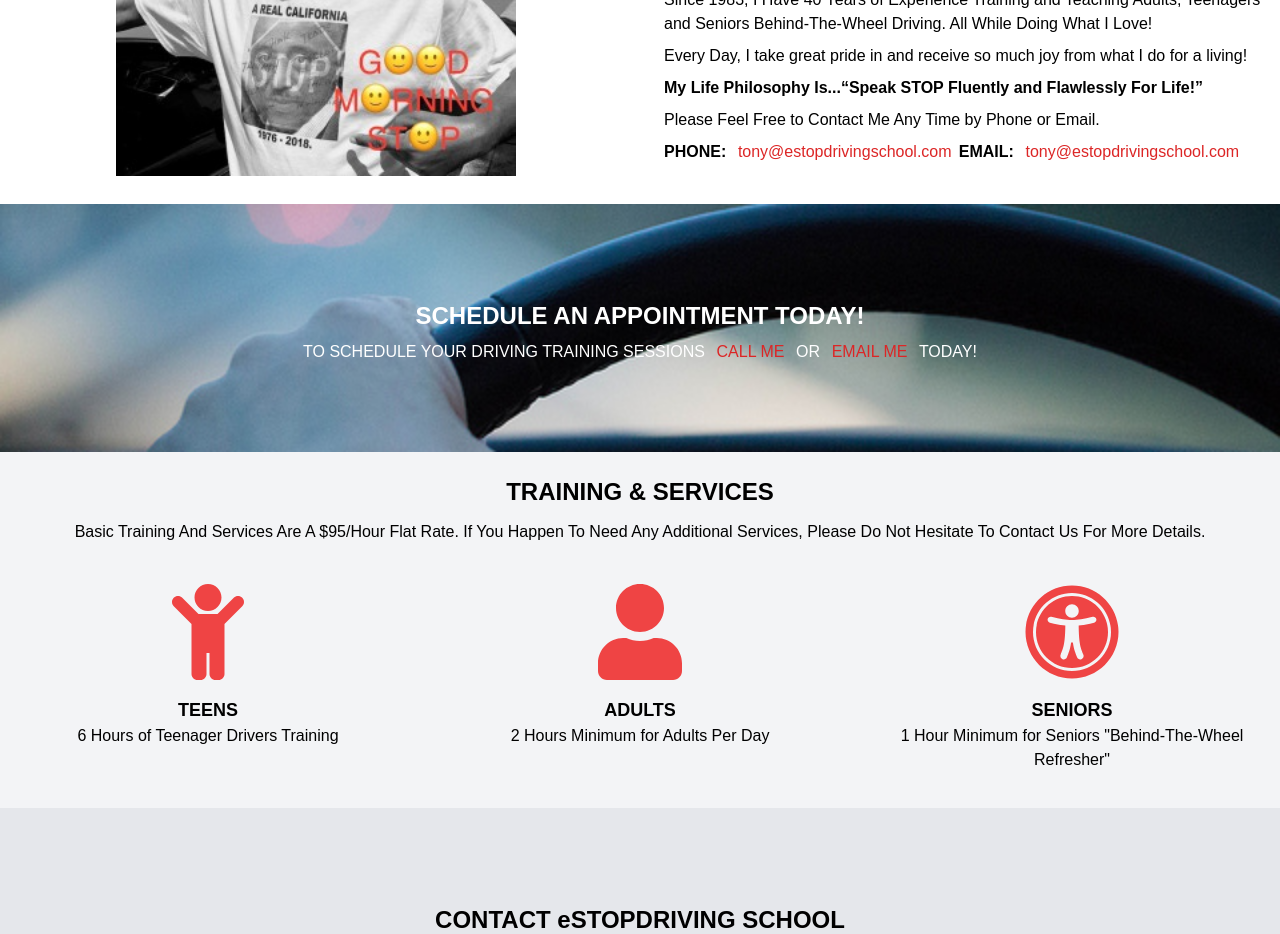
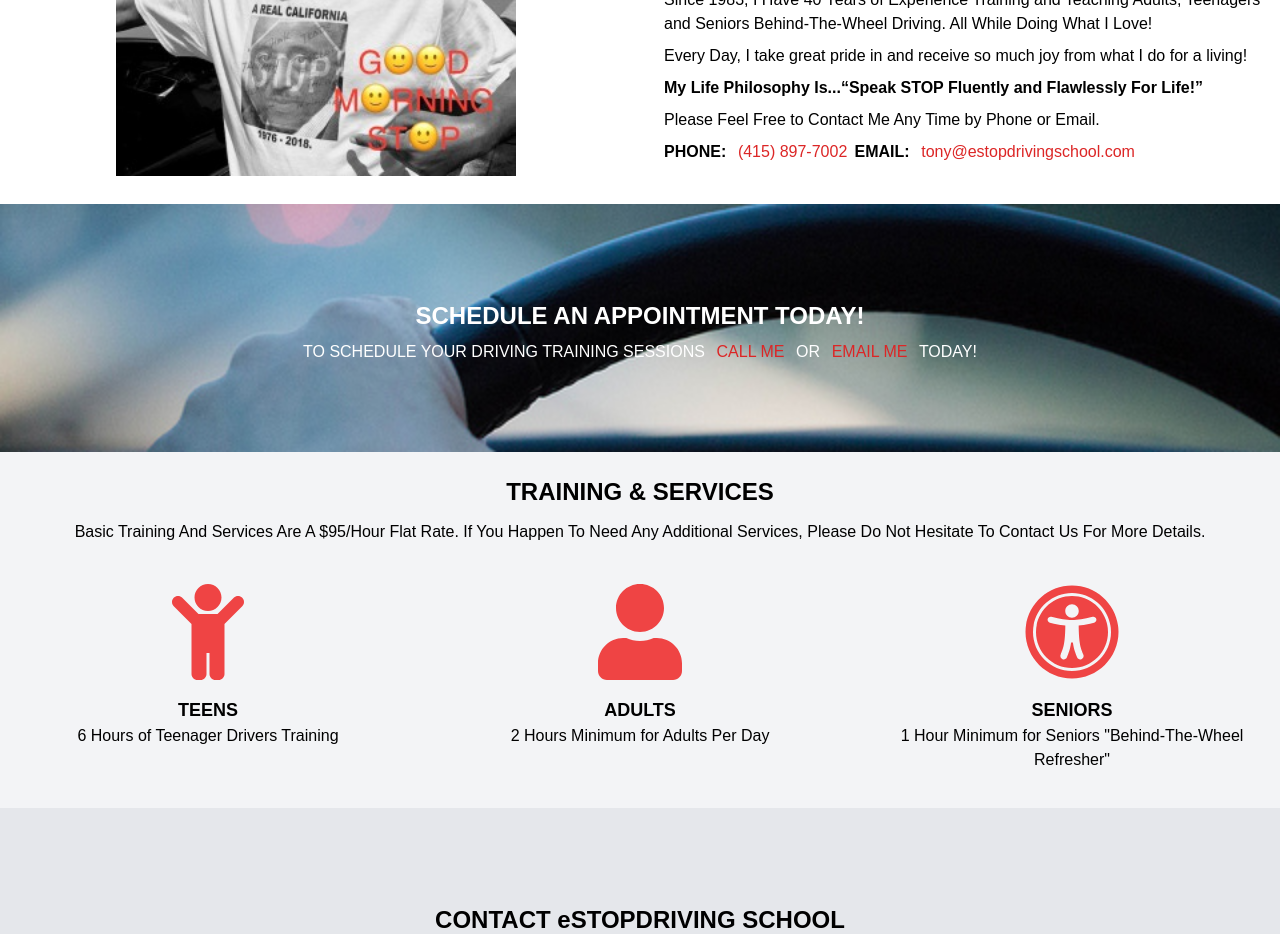
Before and after one commit to lisagorewitdecker/estopdrvngschl-nextjs, a Next.js app: page / in a window 1280 px wide. Shown: the part 900-1834 px from the top of the page. Built offline with nearby package versions, Linux system fonts and the light colour scheme.

Commit message:
Update index.tsx

```diff
--- a/pages/index.tsx
+++ b/pages/index.tsx
@@ -170,8 +170,8 @@
               </p>
 
               <p className="mb-2">
-                 <b>PHONE:</b>{" "}<a href="tel:tony@estopdrivingschool.com">
-                  tony@estopdrivingschool.com
+                 <b>PHONE:</b>{" "}<a href="tel:415-897-7002">
+                  (415) 897-7002
                 </a>
                 <b>EMAIL:</b>{" "}<a href="mailto:tony@estopdrivingschool.com">
                   tony@estopdrivingschool.com
```
